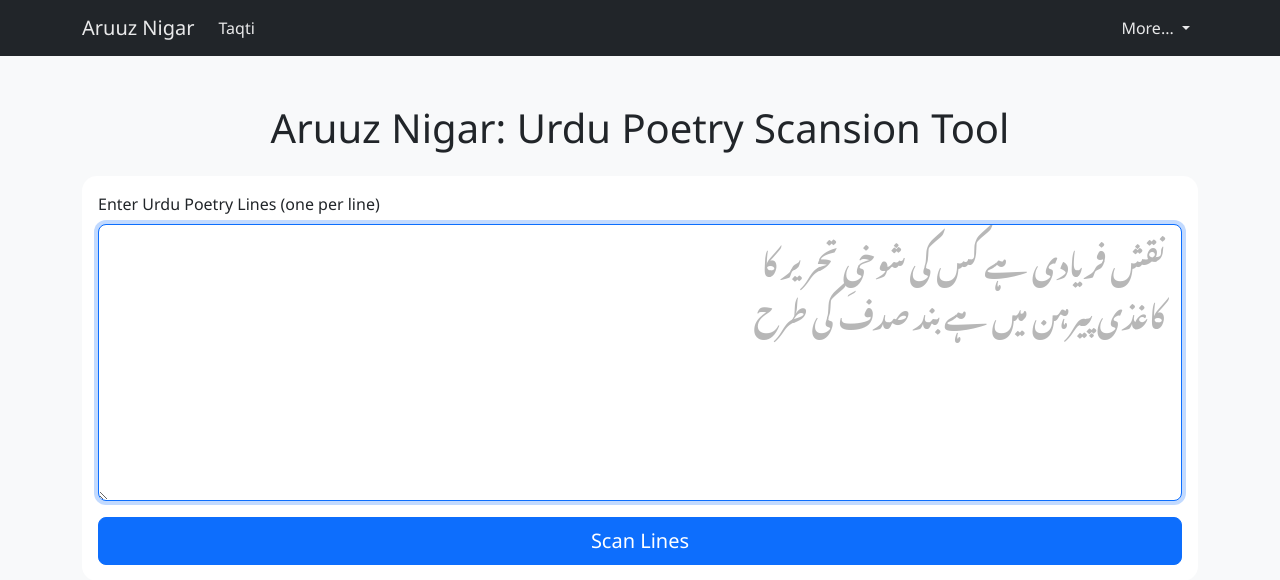
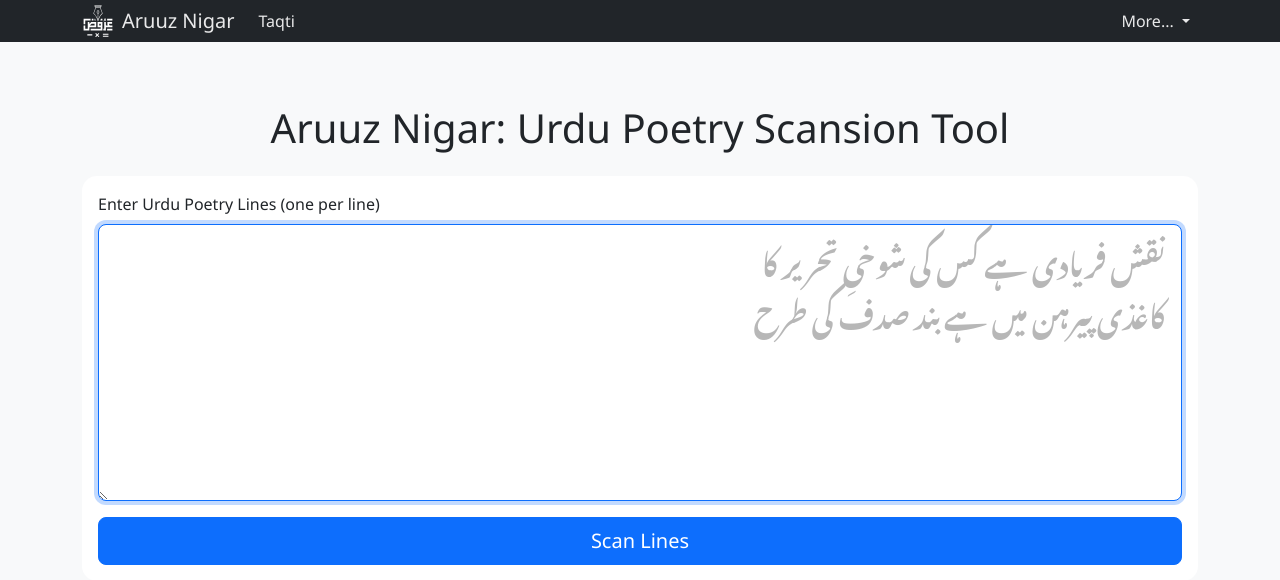
Before and after one commit to tariquesani/aruuz-nigar, a Flask app: page / in a window 1280 px wide. Shown: the top 580 px of the page. Run offline with Flask 3, Linux system fonts and the light colour scheme; some web fonts are replaced.

Commit message:
Added a logo!

```diff
--- a/mkdocs.yml
+++ b/mkdocs.yml
@@ -4,6 +4,7 @@ site_url: https://tariquesani.github.io/aruuz-nigar/
 
 theme:
   name: mkdocs
+  logo: img/aruuznigar.svg # SVG logo
   custom_dir: overrides
   navigation_depth: 4
   # nav_style: dark
--- a/static/css/style.css
+++ b/static/css/style.css
@@ -175,6 +175,11 @@ footer {
     overflow-y: hidden !important;
 }
 
+/* Navbar Padding Override */
+.navbar {
+    --bs-navbar-padding-y: 0;
+}
+
 /* Navbar Dark Styling - Ensure navbar-dark works with RTL */
 .navbar-dark .navbar-brand,
 .navbar-dark .navbar-nav .nav-link {
--- a/templates/base.html
+++ b/templates/base.html
@@ -26,7 +26,11 @@
     <!-- Navigation Bar -->
     <nav class="navbar navbar-expand-lg navbar-dark bg-dark fixed-top">
         <div class="container">
-            <a class="navbar-brand" href="{{ url_for('index') }}">Aruuz Nigar</a>
+            <a class="navbar-brand d-inline-flex align-items-center" href="{{ url_for('index') }}">
+                <img src="{{ url_for('static', filename='img/aruuznigar.svg') }}" alt="Aruuz Nigar logo" height="32"
+                    class="d-inline-block me-2" />
+                Aruuz Nigar
+            </a>
             <button class="navbar-toggler" type="button" data-bs-toggle="collapse" data-bs-target="#navbarNav"
                 aria-controls="navbarNav" aria-expanded="false" aria-label="Toggle navigation">
                 <span class="navbar-toggler-icon"></span>
@@ -116,6 +120,5 @@
             </div>
         </div>
     </div>
-
 </body>
 </html>
```
Also changed, not shown: overrides/main.html (+8 -0 lines), docs/img/aruuznigar.svg (added), static/img/aruuznigar.svg (added).
